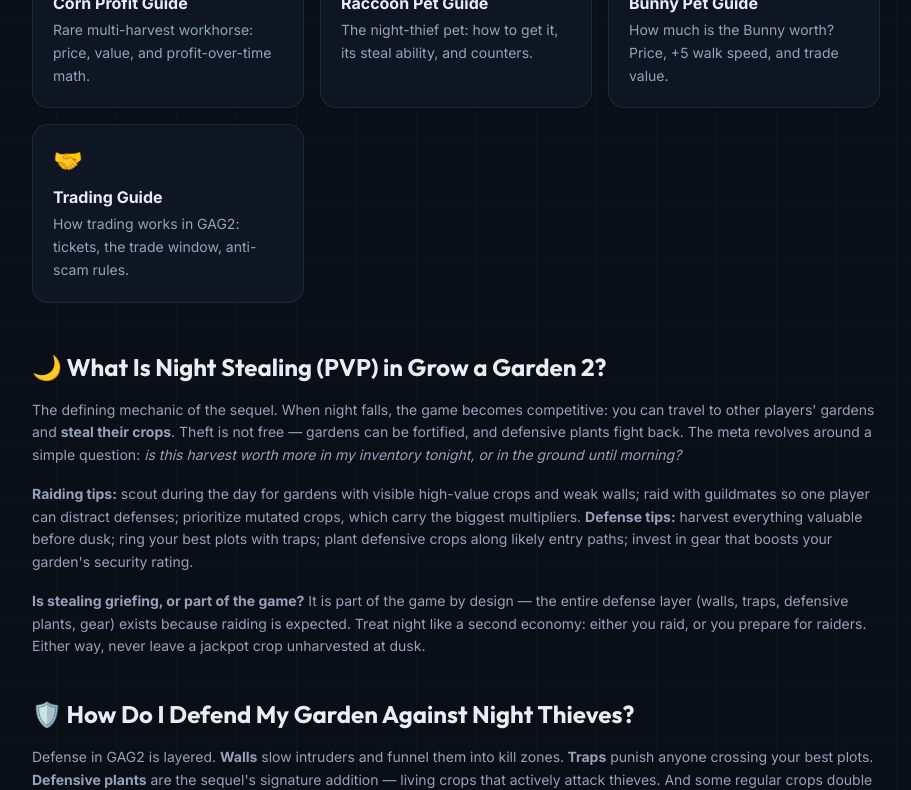
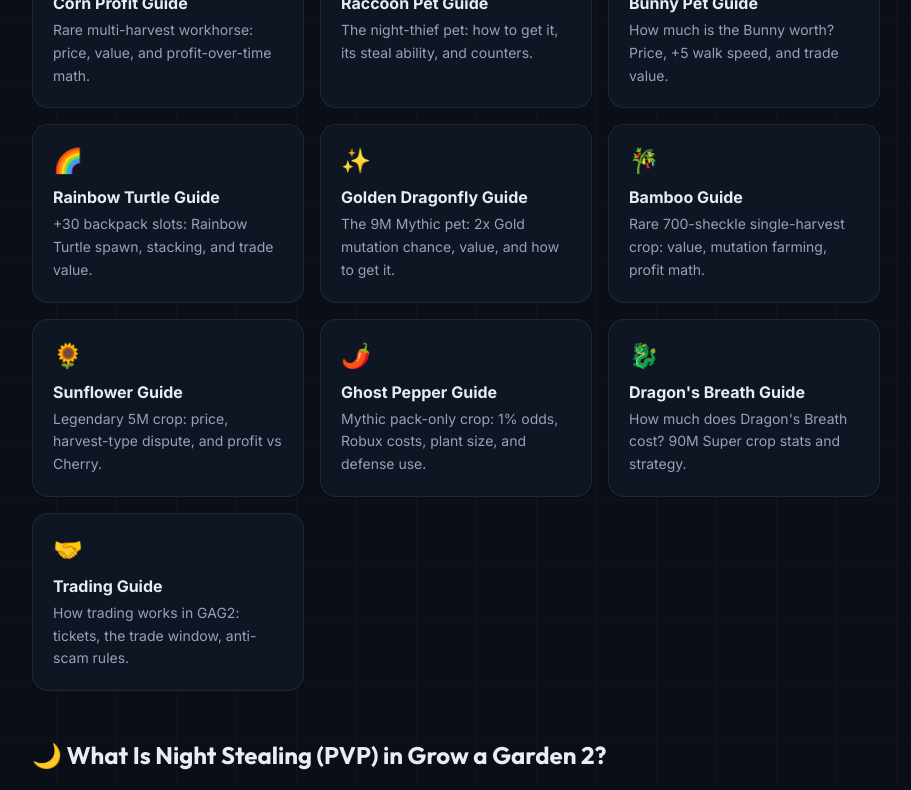
Before and after one commit to liveetcstream-beep/grow-a-garden-calculator, a Next.js app: page /grow-a-garden-2/wiki in a window 1280 px wide. Shown: the part 1060-1850 px from the top of the page, without its empty margins (184-1095 px from the left). Built offline with nearby package versions, Linux system fonts and the light colour scheme.

Commit message:
GAG2 wiki: add 6 new guide cards to hub

```diff
--- a/src/app/grow-a-garden-2/wiki/page.tsx
+++ b/src/app/grow-a-garden-2/wiki/page.tsx
@@ -128,6 +128,42 @@ const indexCards = [
     icon: "🐰",
     title: "Bunny Pet Guide",
     desc: "How much is the Bunny worth? Price, +5 walk speed, and trade value.",
+  },
+  {
+    href: "/grow-a-garden-2/wiki/pets/rainbowturtle",
+    icon: "🌈",
+    title: "Rainbow Turtle Guide",
+    desc: "+30 backpack slots: Rainbow Turtle spawn, stacking, and trade value.",
+  },
+  {
+    href: "/grow-a-garden-2/wiki/pets/dragonfly",
+    icon: "✨",
+    title: "Golden Dragonfly Guide",
+    desc: "The 9M Mythic pet: 2x Gold mutation chance, value, and how to get it.",
+  },
+  {
+    href: "/grow-a-garden-2/wiki/plants/bamboo",
+    icon: "🎋",
+    title: "Bamboo Guide",
+    desc: "Rare 700-sheckle single-harvest crop: value, mutation farming, profit math.",
+  },
+  {
+    href: "/grow-a-garden-2/wiki/plants/sunflower",
+    icon: "🌻",
+    title: "Sunflower Guide",
+    desc: "Legendary 5M crop: price, harvest-type dispute, and profit vs Cherry.",
+  },
+  {
+    href: "/grow-a-garden-2/wiki/plants/ghostpepper",
+    icon: "🌶️",
+    title: "Ghost Pepper Guide",
+    desc: "Mythic pack-only crop: 1% odds, Robux costs, plant size, and defense use.",
+  },
+  {
+    href: "/grow-a-garden-2/wiki/plants/dragonsbreath",
+    icon: "🐉",
+    title: "Dragon's Breath Guide",
+    desc: "How much does Dragon's Breath cost? 90M Super crop stats and strategy.",
   },
   {
     href: "/grow-a-garden-2/trades",
```
